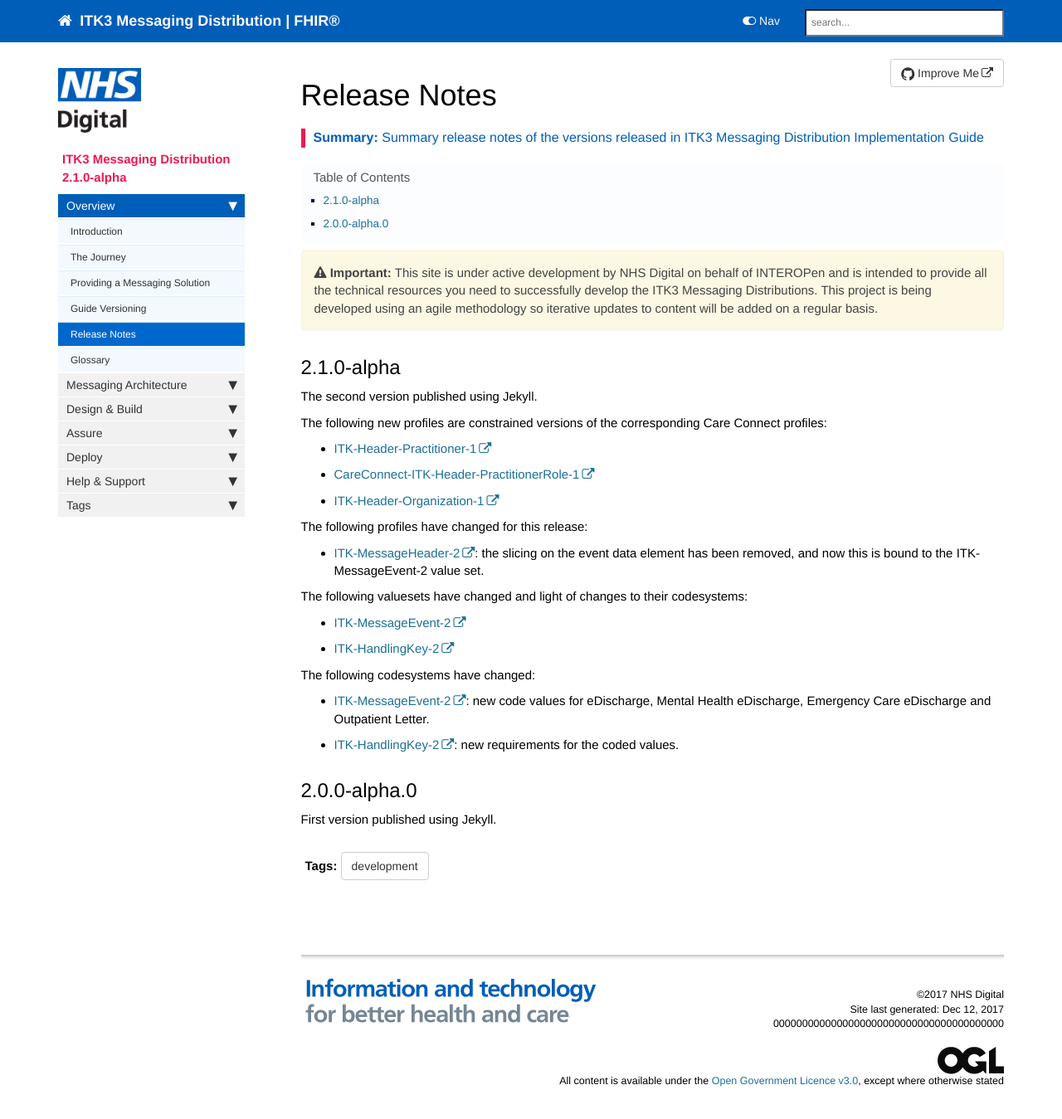
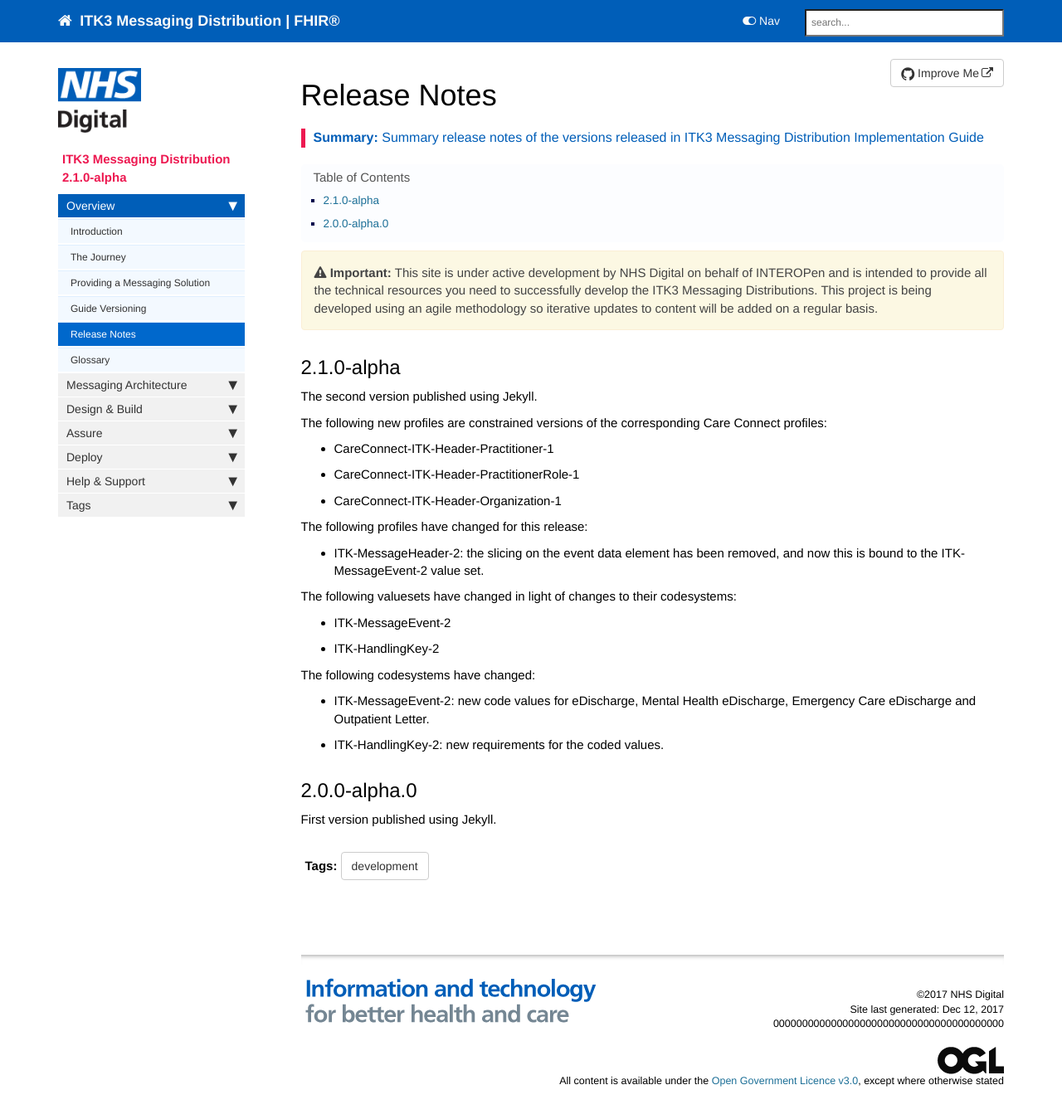
Before and after one commit to nhsconnect/ITK3-Messaging-Distribution, a Jekyll site: the page built from pages/overview/overview_release_notes.md, in a window 1280 px wide and 1373 px high. Shown: the top 1349 px of the window at 83% size. Built offline with Jekyll 4.4.1, drawn with Linux system fonts in a browser that asks for light colours; nearby versions of some CDN libraries; comment, search, counter and statistics services are not loaded.

Commit message:
Removed hyperlinks

```diff
--- a/pages/overview/overview_release_notes.md
+++ b/pages/overview/overview_release_notes.md
@@ -15,23 +15,23 @@ The second version published using Jekyll.
 
 The following new profiles are constrained versions of the corresponding Care Connect profiles:
 
-- [ITK-Header-Practitioner-1](https://fhir.nhs.uk/STU3/StructureDefinition/CareConnect-ITK-Header-Practitioner-1)
-- [CareConnect-ITK-Header-PractitionerRole-1](https://fhir.nhs.uk/STU3/StructureDefinition/CareConnect-ITK-Header-PractitionerRole-1)
-- [ITK-Header-Organization-1](https://fhir.nhs.uk/STU3/StructureDefinition/CareConnect-ITK-Header-Organization-1)
+- CareConnect-ITK-Header-Practitioner-1
+- CareConnect-ITK-Header-PractitionerRole-1
+- CareConnect-ITK-Header-Organization-1
 
 The following profiles have changed for this release:
 
-- [ITK-MessageHeader-2](https://fhir.nhs.uk/STU3/StructureDefinition/ITK-MessageHeader-2): the slicing on the event data element has been removed, and now this is bound to the ITK-MessageEvent-2 value set.
+- ITK-MessageHeader-2: the slicing on the event data element has been removed, and now this is bound to the ITK-MessageEvent-2 value set.
 
-The following valuesets have changed and light of changes to their codesystems:
+The following valuesets have changed in light of changes to their codesystems:
 
-- [ITK-MessageEvent-2](https://fhir.nhs.uk/STU3/ValueSet/ITK-MessageEvent-2)
-- [ITK-HandlingKey-2](https://fhir.nhs.uk/STU3/ValueSet/ITK-HandlingKey-2)
+- ITK-MessageEvent-2
+- ITK-HandlingKey-2
 
 The following codesystems have changed:
 
-- [ITK-MessageEvent-2](https://fhir.nhs.uk/STU3/CodeSystem/ITK-MessageEvent-2): new code values for eDischarge, Mental Health eDischarge, Emergency Care eDischarge and Outpatient Letter.
-- [ITK-HandlingKey-2](https://fhir.nhs.uk/STU3/CodeSystem/ITK-HandlingKey-2): new requirements for the coded values.
+- ITK-MessageEvent-2: new code values for eDischarge, Mental Health eDischarge, Emergency Care eDischarge and Outpatient Letter.
+- ITK-HandlingKey-2: new requirements for the coded values.
 
 
 ## 2.0.0-alpha.0 ##
```
